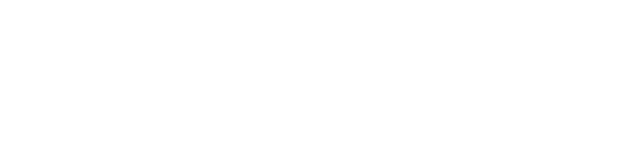
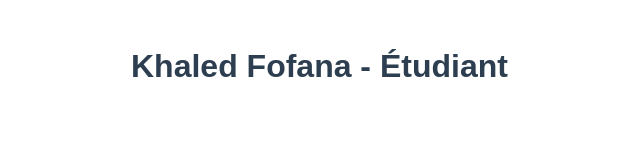
Before and after one commit to khaledfofana8-blip/mon-cv, a plain HTML site: page index.html in a window 1280 px wide. Shown: the whole page, without its empty margins (109-749 px from the left). Drawn offline with Linux system fonts and the light colour scheme.

Commit message:
mise en place de la section titre

```diff
--- a/index.html
+++ b/index.html
@@ -8,6 +8,7 @@
 </head>
 
 <body>
+    <h1>Khaled Fofana - Étudiant</h1>
 </body>
 
 </html>
```
